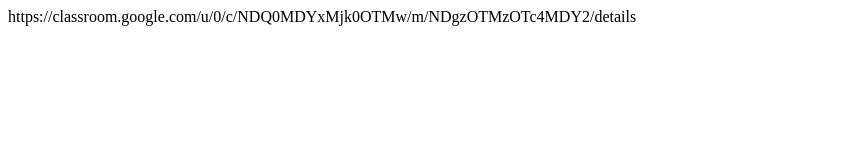
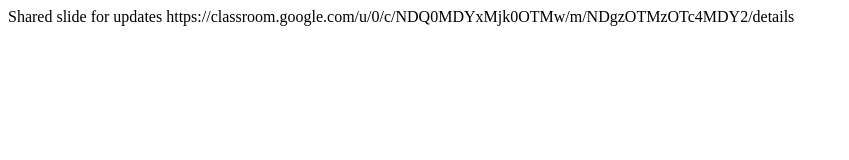
Before and after one commit to Pawineeb/Basic-programming, a plain HTML site: page Weekly update link.html in a window 1280 px wide. Shown: the whole page, without its empty margins (0-849 px from the left). Drawn offline with Linux system fonts and the light colour scheme.

Commit message:
link update

```diff
--- a/Weekly update link.html
+++ b/Weekly update link.html
@@ -5,6 +5,7 @@
     <title>Weekly Update</title>
 </head>
 <body>
+    <h>Shared slide for updates</h>
 
 </body>
 </html>https://classroom.google.com/u/0/c/NDQ0MDYxMjk0OTMw/m/NDgzOTMzOTc4MDY2/details
```
